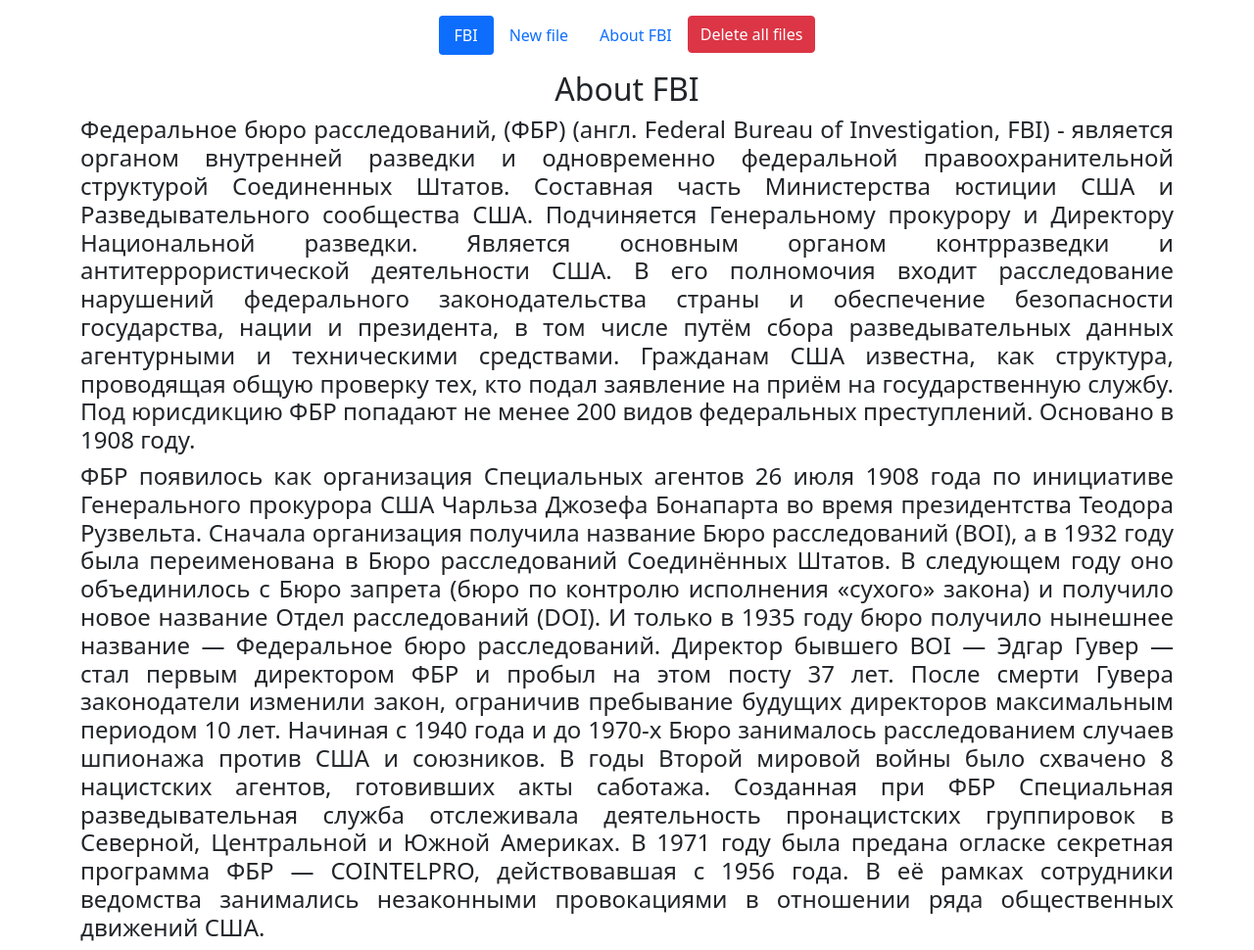
After one commit to Fa1lenDevil/Py34_Pavel_Martinovich, a Flask app: page /about/ in a window 1280 px wide. The commit adds this page. Shown: the whole page at 98% size. Run offline with Flask 2, Linux system fonts and the light colour scheme.

Commit message:
added final version of blog

```diff
--- a/Blog/app.py
+++ b/Blog/app.py
@@ -29,12 +29,12 @@
         return render_template('newPost.html')
 
     elif request.method == "POST":
-        author = request.form['author']
-        title = request.form['title']
-        content = request.form['content']
+        username = request.form['author']
+        password = request.form['title']
+        dateOfRegistration = request.form['content']
 
         database = get_db_connection()
-        database.execute("INSERT INTO posts (username, password, dateOfRegistration) VALUES (?, ?, ?)", (author, title, content))
+        database.execute("INSERT INTO posts (username, password, dateOfRegistration) VALUES (?, ?, ?)", (username, password, dateOfRegistration))
         database.commit()
         database.close()
         return redirect(url_for('index'))
@@ -44,8 +44,26 @@
     post = get_post(id)
     return render_template('detailPost.html', post=post)
 
+@app.route('/delete/post-<int:id>/', methods=["POST"])
+def delete_post(id):
+    database = get_db_connection()
+    database.execute("DELETE FROM posts WHERE id = ?", (id, )).fetchone()
+    database.commit()
+    database.close()
+    return redirect(url_for('index'))
 
 
+@app.route('/', methods=["POST"])
+def delete_all():
+    database = get_db_connection()
+    database.execute("DELETE FROM posts")
+    database.commit()
+    database.close()
+    return redirect(url_for('index'))
+
+@app.route('/about/')
+def about():
+    return render_template('about.html')
+
 if __name__ == "__main__":
-    app.config['TIMEZONE'] = 'UTC-4'
     app.run(debug=True)
--- /dev/null
+++ b/Blog/templates/about.html
@@ -0,0 +1,20 @@
+{% extends 'base.html' %}
+
+{% block title %}
+<h2 align="center">About FBI</h2>
+{% endblock %}
+
+{% block content %}
+
+<h4 align="justify">Федеральное бюро расследований, (ФБР) (англ. Federal Bureau of Investigation, FBI) - является органом внутренней разведки и одновременно федеральной правоохранительной структурой Соединенных Штатов.
+    Составная часть Министерства юстиции США и Разведывательного сообщества США. Подчиняется Генеральному прокурору и Директору Национальной разведки. Является основным органом контрразведки и антитеррористической деятельности США.
+В его полномочия входит расследование нарушений федерального законодательства страны и обеспечение безопасности государства, нации и президента, в том числе путём сбора разведывательных данных агентурными и техническими средствами.
+    Гражданам США известна, как структура, проводящая общую проверку тех, кто подал заявление на приём на государственную службу. Под юрисдикцию ФБР попадают не менее 200 видов федеральных преступлений. Основано в 1908 году.</h4>
+<h4 align="justify">ФБР появилось как организация Специальных агентов 26 июля 1908 года по инициативе Генерального прокурора США Чарльза Джозефа Бонапарта во время президентства Теодора Рузвельта.
+    Сначала организация получила название Бюро расследований (BOI), а в 1932 году была переименована в Бюро расследований Соединённых Штатов. В следующем году оно объединилось с Бюро запрета (бюро по контролю исполнения «сухого» закона) и получило новое название
+    Отдел расследований (DOI). И только в 1935 году бюро получило нынешнее название — Федеральное бюро расследований. Директор бывшего BOI — Эдгар Гувер — стал первым директором ФБР и пробыл на этом посту 37 лет.
+    После смерти Гувера законодатели изменили закон, ограничив пребывание будущих директоров максимальным периодом 10 лет. Начиная с 1940 года и до 1970-х Бюро занималось расследованием случаев шпионажа против США и союзников.
+    В годы Второй мировой войны было схвачено 8 нацистских агентов, готовивших акты саботажа. Созданная при ФБР Специальная разведывательная служба отслеживала деятельность пронацистских группировок в Северной, Центральной и Южной Америках.
+В 1971 году была предана огласке секретная программа ФБР — COINTELPRO, действовавшая с 1956 года. В её рамках сотрудники ведомства занимались незаконными провокациями в отношении ряда общественных движений США.
+</h4>
+{% endblock %}
--- a/Blog/templates/base.html
+++ b/Blog/templates/base.html
@@ -14,7 +14,7 @@
           <ul class="nav nav-pills">
             <li class="nav-item"><a href="{{ url_for('index') }}" class="nav-link active" aria-current="page">FBI</a></li>
             <li class="nav-item"><a href="{{ url_for('create') }}" class="nav-link" >New file</a></li>
-            <li class="nav-item"><a href="#" class="nav-link">About FBI</a></li>
+            <li class="nav-item"><a href="{{ url_for('about') }}" class="nav-link">About FBI</a></li>
             <li class="nav-item"><button type="button" href="#" class="btn btn-danger" data-bs-toggle="modal" data-bs-target="#exampleModal">Delete all files</button></li>
 
           </ul>
@@ -28,7 +28,9 @@
             </div>
             <div class="modal-footer">
                 <button type="button" class="btn btn-secondary" data-bs-dismiss="modal">Close</button>
-                <button type="button" class="btn btn-danger">Delete all</button>
+            <form method="POST" action="{{url_for('delete_all')}}" class="delete-entry">
+                <button type="submit" class="btn btn-danger">Delete all</button>
+            </form>
             </div>
         </div>
     </div>
--- a/Blog/templates/detailPost.html
+++ b/Blog/templates/detailPost.html
@@ -10,7 +10,7 @@
       <span class="d-block">{{post.dateOfRegistration}}</span>
       <span class="badge bg-primary">{{post.created}}</span>
     </div>
-  <form method="POST">
+  <form method="POST" action="{{url_for('delete_post', id=post.id)}}">
       <button type="submit" class="btn btn-danger">Delete post</button>
   </form>
   </div>
```
Also changed, not shown: Blog/templates/newPost.html (+5 -5 lines), Blog/database.db, 1 other file.
